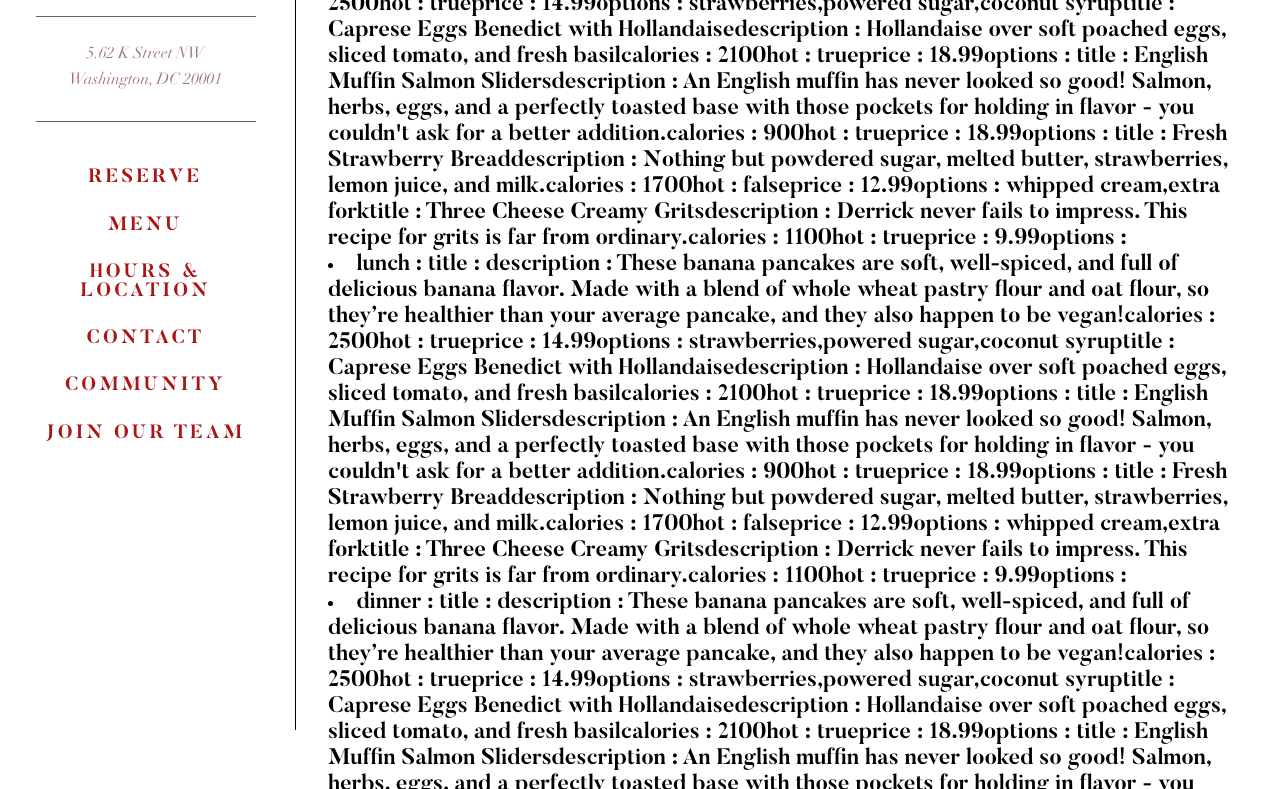
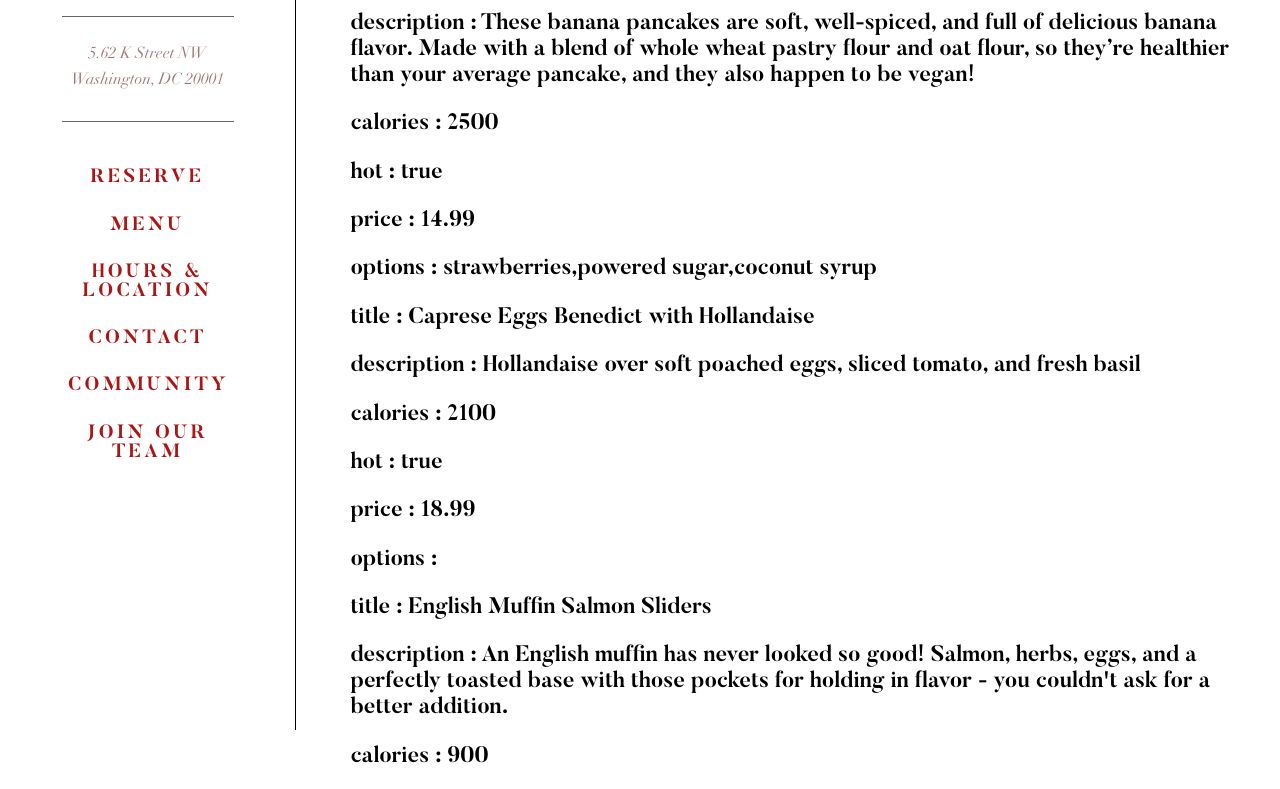
Before and after one commit to phryszlo/Week2, a plain HTML site: page Homework/for-thursday/restaurant/index.html in a window 1280 px wide. Shown: the part 142-931 px from the top of the page. Drawn offline with Linux system fonts and the light colour scheme.

Commit message:
listing menu in slightly more readable form

```diff
--- a/Homework/for-thursday/restaurant/app.js
+++ b/Homework/for-thursday/restaurant/app.js
@@ -61,14 +61,13 @@ const submenuContent = (submenu) => {
     let propsString = "";
     for (const [key, value] of Object.entries(props)) {
       console.log(`${key} : ${value}`)
-      propsString += `${key} : ${value}`
+      propsString +=
+      `<p style='padding-left: 1em;'>` +
+      `${key} : ${value}` + '</p>'
     }
 
     content += propsString;
   }
-  // Object.keys(menu[submenu]).forEach((item) => {
-  //   content += item[0].length;
-  // });
 
   return content;
 }
--- a/Homework/for-thursday/restaurant/menu.js
+++ b/Homework/for-thursday/restaurant/menu.js
@@ -9,7 +9,7 @@ MENU [Brunch, Lunch, Dinner,Desert, Beverages Entrees,Appetizers]
 const Menu = {
   brunch: {
     bananaPancakes: {
-      title: "",
+      title: "Banana Pancakes",
       description: "These banana pancakes are soft, well-spiced, and full of delicious banana flavor. Made with a blend of whole wheat pastry flour and oat flour, so they’re healthier than your average pancake, and they also happen to be vegan!",
       calories: 2500,
       hot: true,
--- a/Homework/for-thursday/restaurant/style.css
+++ b/Homework/for-thursday/restaurant/style.css
@@ -27,10 +27,12 @@ body {
 
 
 .sidebar {
+  position: fixed;
   height: 100vh;
   display: flex;
   flex-direction: column;
   height: 100vh;
+  padding-left: 2em;
   grid-area: sidebar;
   /* border: solid green; */
   color: #661515;
```
